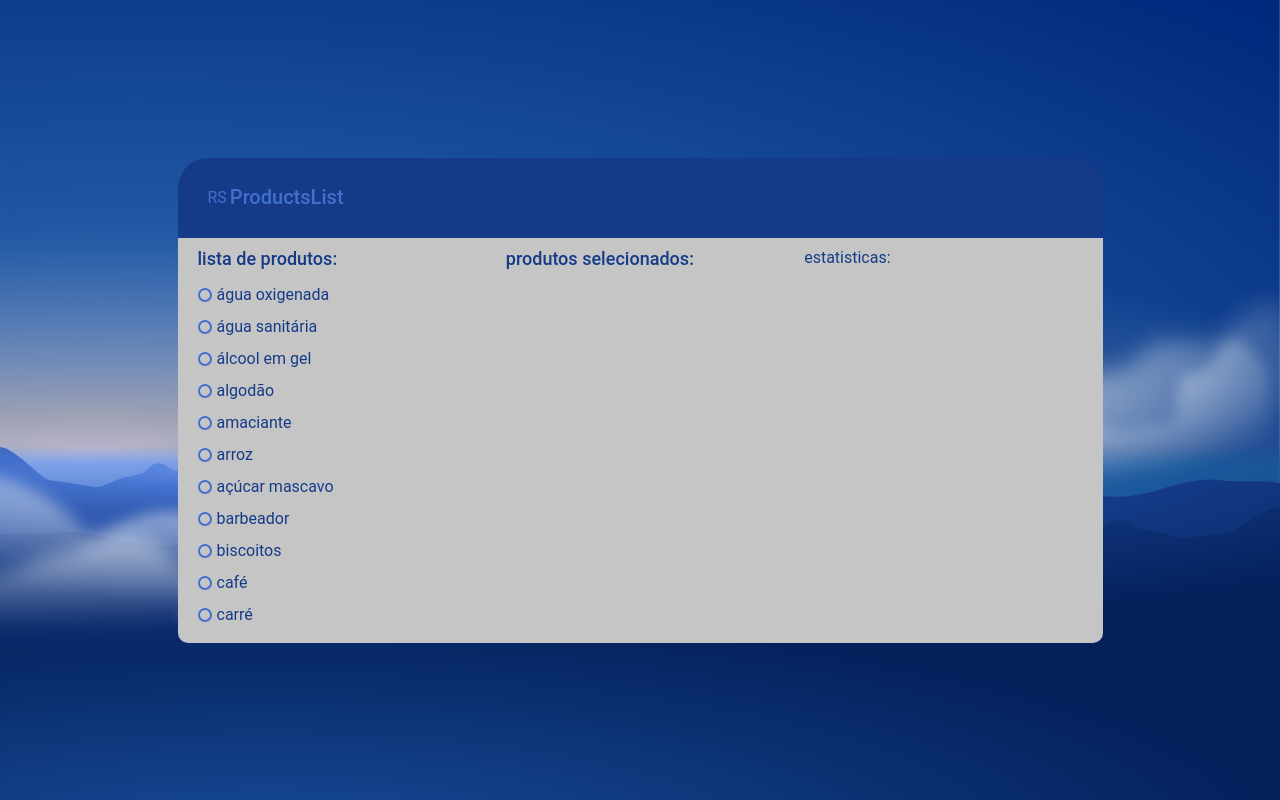
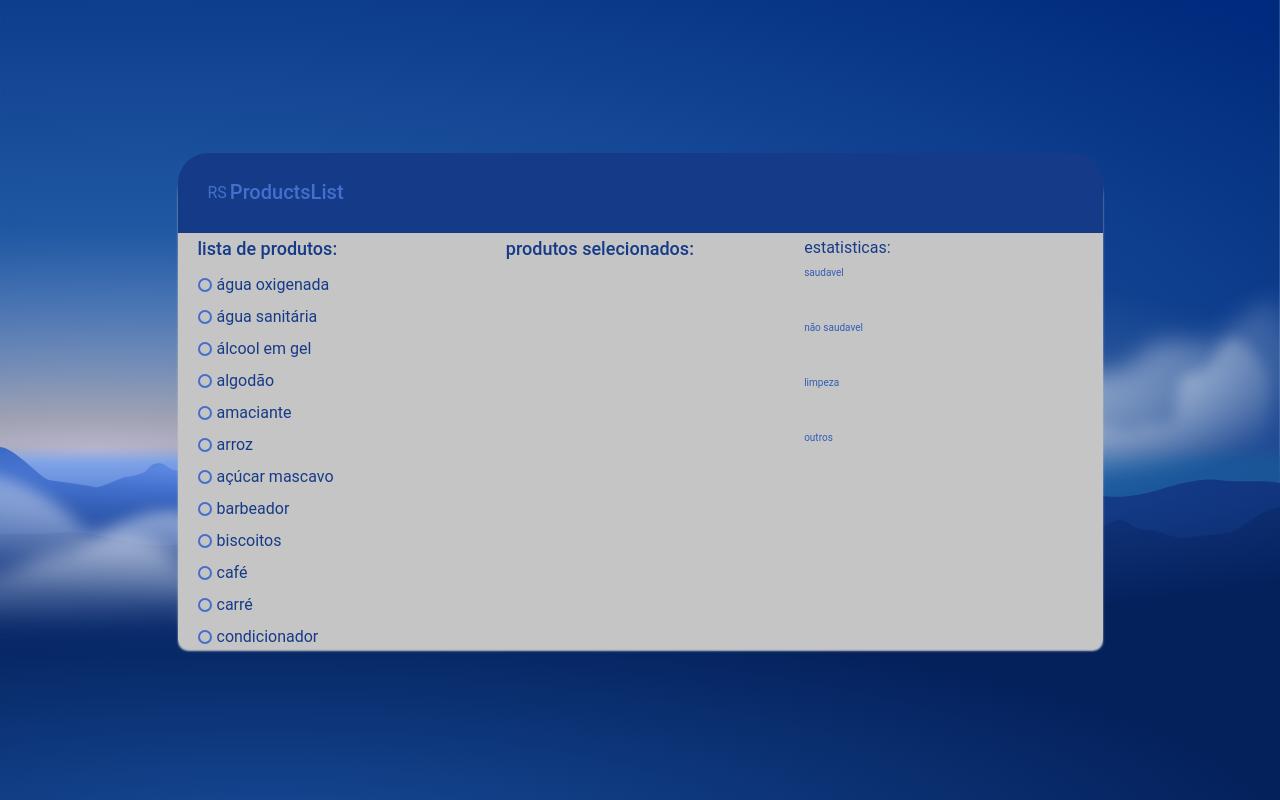
Before and after one commit to robertosantos13/rproductlistcrud-, a React (Create React App) app: page / in a window 1280 px wide. Built offline with nearby package versions, Linux system fonts and the light colour scheme.

Commit message:
implamentation lineChart

```diff
--- /dev/null
+++ b/src/Shared/LineChart/LineChart.styles.ts
@@ -0,0 +1,41 @@
+import styled from "styled-components";
+
+
+export const Container = styled.div`
+    display: flex;
+    flex-direction: column;
+    gap: 5px;
+    margin-top: 10px;
+    height: 45px;
+
+    span {
+        font-size: 10px;
+        color: #335eb5;
+    }
+
+   `
+
+export const Title = styled.div`
+    font-size: 10px;
+    font-weight: 700;
+    color: #335eb5;
+    margin-top: 15px;
+    margin-bottom: 5px;
+    `
+
+interface Props {
+    percentage: number,
+    color: string
+}
+
+export const ProgressBar = styled.div<Props>`
+    border-radius: 4px;
+    height: 35px;
+
+
+    background-color: ${props => props.color ? props.color : '' };
+
+
+    width: ${props => props.percentage ? props.percentage : 0}%;
+
+`
--- /dev/null
+++ b/src/Shared/LineChart/LineChart.tsx
@@ -0,0 +1,56 @@
+import React from "react";
+
+import { Container, ProgressBar } from './LineChart.styles';
+import extractPercentage from './../../utils/extractPercentage';
+import { ILine } from './interfaces/line';
+import { Product } from "../../components/ProdductsList/interface/product";
+
+
+
+const lines = [
+    {
+        title: 'saudavel',
+        color: '#025259',
+        category: 'healthy'
+    },
+    {
+        title: 'não saudavel',
+        color: '#007172',
+        category: 'junk'
+    },
+    {
+        title: 'limpeza',
+        color: '#F29325',
+        category: 'cleaning'
+    },
+    {
+        title: 'outros',
+        color: '#D94F04',
+        category: 'others'
+    }
+];
+
+function LineChart({ total,  selectedProducts }: ILine) {
+    return (
+        <>
+           {
+                lines.map((line: any) => (
+                    <Container>
+                        <span>
+                            {line.title}
+                        </span>
+
+                        <ProgressBar percentage={
+                            extractPercentage(total,
+                                selectedProducts.filter((product: Product) => product.tags?.includes(line.category)).length
+                            )
+                        } color={line.color} />
+                    </Container>
+                ))
+            }
+        </>
+    );
+}
+
+
+export default LineChart;
--- /dev/null
+++ b/src/Shared/LineChart/index.ts
@@ -0,0 +1 @@
+export { default } from './LineChart'
--- /dev/null
+++ b/src/Shared/LineChart/interfaces/line.ts
@@ -0,0 +1,6 @@
+import { Product } from "../../../components/ProdductsList/interface/product";
+
+export interface ILine {
+    total: number,
+    selectedProducts: Product[];
+}
--- a/src/components/App/App.styles.ts
+++ b/src/components/App/App.styles.ts
@@ -17,12 +17,15 @@ export const Main = styled.main`
 
 
 export const Container = styled.div`
+    width: 925px;
+    height: 495px;
+
     background-color: #c5c5c5;
-    width: 925px;
-    height: 485px;
 
     border-top-left-radius: 40px;
     border-top-right-radius: 40px;
     border-bottom-right-radius: 10px;
     border-bottom-left-radius: 10px;
+
+    box-shadow: 0px 3px 2px #c5c5c5;
 `
--- a/src/components/App/App.tsx
+++ b/src/components/App/App.tsx
@@ -1,30 +1,43 @@
-import React, { useEffect, useState } from "react";
+import { useEffect, useState } from "react";
 
 import { Main, Container } from './App.styles';
 import Header from './../Header';
 import AppContainer from "../AppContainer";
-import ProdductsList from "../ProdductsList";
+import LineChart from "../../Shared/LineChart";
 
 import productsMock from '../../mocks/products.mock.json';
+import ProdductsList from "../ProdductsList";
 import { Product } from './../ProdductsList/interface/product';
+import extractPercentage from "../../utils/extractPercentage";
+
+
 
 function App() {
-    const  [ products, setProducts ] = useState<Product[] | []>(productsMock.products);
-    const [ selectedProducts, setSelectedProducts ] = useState<Product[] | []>([])
-
+    const [products, setProducts] = useState<Product[] | []>(productsMock.products);
+    const [selectedProducts, setSelectedProducts] = useState<Product[] | []>([]);
+    const [totalPriceProducts, setTotalPriceProucts] = useState(0);
 
     function handleToggle(id: string) {
         const newSelectProducts = products.map((product: Product) =>
-        product.id === id ? {...product, checked: !product.checked} : product) as Product[];
+            product.id === id ? { ...product, checked: !product.checked } : product) as Product[];
 
-        setProducts(newSelectProducts)
+        setProducts(newSelectProducts);
     }
 
     useEffect(() => {
         const newSelectProducts = products.filter((product: Product) => product.checked);
 
         setSelectedProducts(newSelectProducts);
-    }, [products])
+    }, [products]);
+
+
+    useEffect(() => {
+        const newTotalSelectedProductByValue = selectedProducts.map((product: Product) => product.price)
+            .reduce((previousValue: number, currentValue: number) => previousValue + currentValue, 0);
+
+        setTotalPriceProucts(newTotalSelectedProductByValue)
+
+    }, [selectedProducts]);
 
     return (
         <Main>
@@ -49,6 +62,11 @@ function App() {
                     right={
                         <div>
                             Estatisticas:
+                            <LineChart
+                                total={selectedProducts.length}
+                                selectedProducts={selectedProducts}
+                            />
+
                         </div>
                     }
 
--- a/src/components/AppContainer/AppContainer.styles.ts
+++ b/src/components/AppContainer/AppContainer.styles.ts
@@ -5,7 +5,7 @@ export const Container = styled.div`
     display: grid;
     grid-template-columns: repeat(3, 1fr);
     column-gap: 20px;
-    padding: 10px;
+    padding: 5px 10px;
 
     text-transform: lowercase;
     color: #153b88;
--- a/src/components/ProdductsList/ProductsList.styles.tsx
+++ b/src/components/ProdductsList/ProductsList.styles.tsx
@@ -13,7 +13,7 @@ export const Title = styled.h2`
 `
 
 export const Array = styled.div`
-    height: 355px;
+    height: 375px;
     overflow-y: auto;
 
 `
--- /dev/null
+++ b/src/utils/extractPercentage.ts
@@ -0,0 +1,3 @@
+export default function extractPercentage(total: number, category: number) {
+    return (category * 100) / total;
+}
```
Lines whose indentation alone changed are shown as unchanged.
